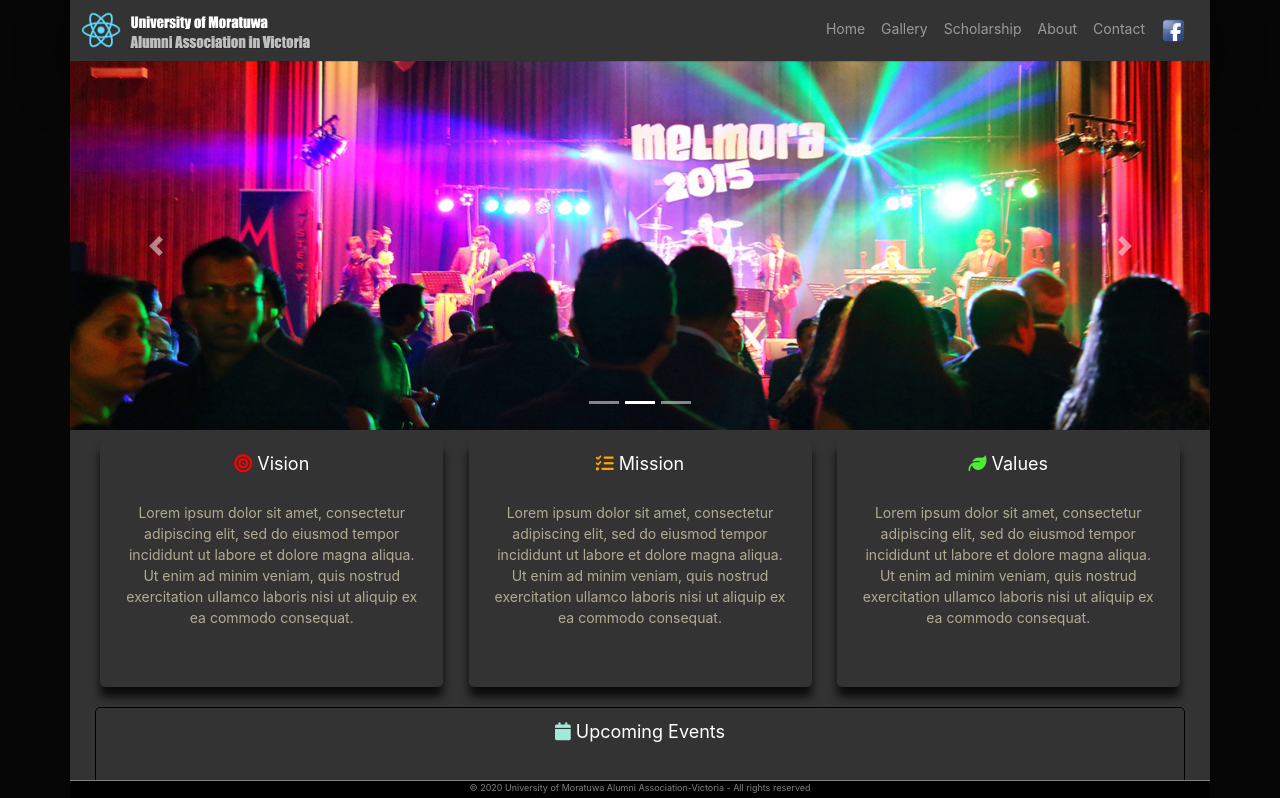
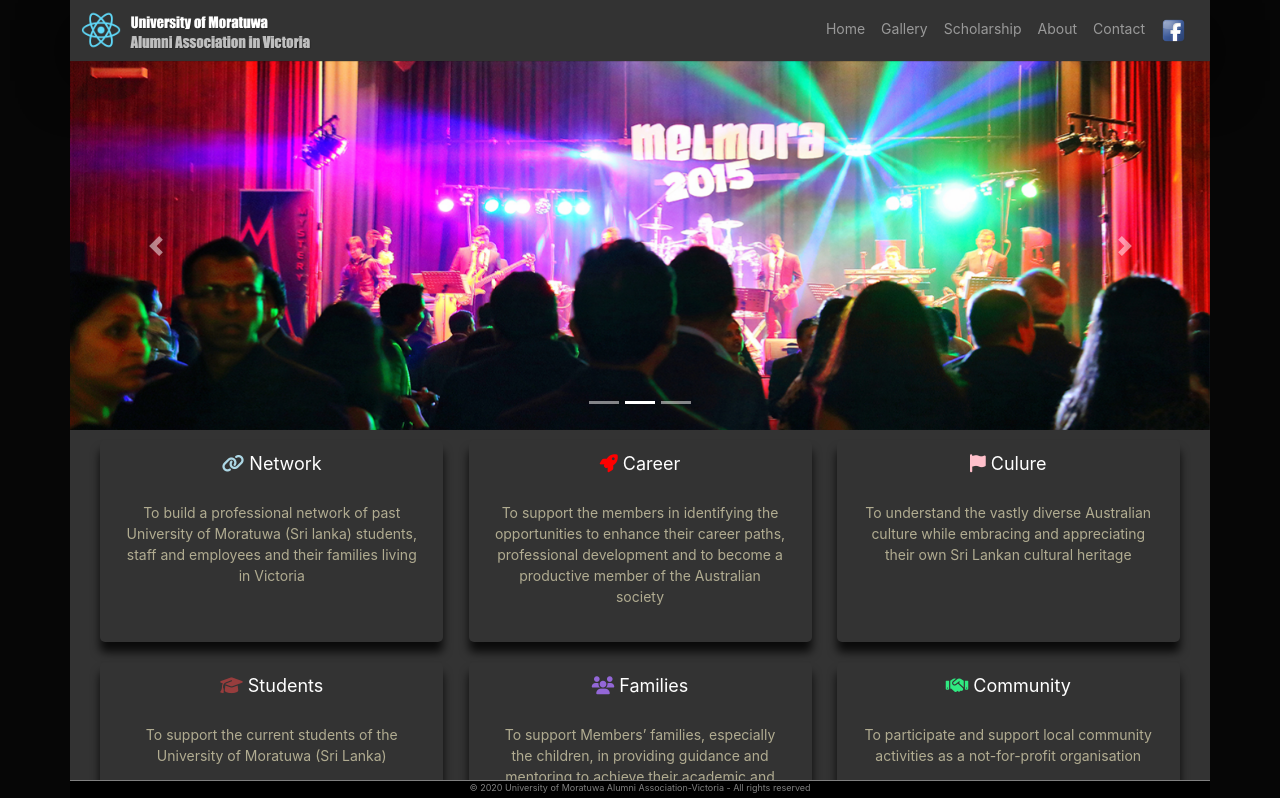
Before and after one commit to kaushalye/melmora, a React (Create React App) app: page /home in a window 1280 px wide. Shown: the top 798 px of the page. Built offline with nearby package versions, Linux system fonts and the light colour scheme.

Commit message:
contact page

```diff
--- a/public/index.html
+++ b/public/index.html
@@ -14,7 +14,9 @@
     <link rel="stylesheet" href="%PUBLIC_URL%/css/bootstrap.min.css" />
     <link rel="stylesheet" href="%PUBLIC_URL%/css/image-gallery.css"/>
     <title>UMAAV</title>
-    <script src="https://kit.fontawesome.com/a076d05399.js"></script>
+    <script src="https://kit.fontawesome.com/03c284349e.js" crossorigin="anonymous"></script>
+    <!-- <script src="https://kit.fontawesome.com/a076d05399.js"></script> -->
+
   </head>
   <body>
     <noscript>You need to enable JavaScript to run this app.</noscript>
--- a/src/App.css
+++ b/src/App.css
@@ -93,7 +93,7 @@
 
 .card .card_title {
   text-align: center;
-  font-family: sans-serif;
+  /* font-family: sans-serif; */
   font-size: 20px;
   margin-top: -80px;
   height: 40px;
@@ -180,7 +180,7 @@
   align-items: center;
   color: #E4E5E6;
   display: flex;
-  font-family: 'Impact', sans-serif;
+  /* font-family: 'Impact', sans-serif; */
   text-shadow: 2px 2px black;
 }
 .navbar.bg-dark {
@@ -227,7 +227,7 @@
 
 .tileBody {
   padding: 25px 15px;
-  min-height: 200px;
+  min-height: 100px;
 }
 
 .tileContainer{
@@ -286,3 +286,9 @@
 .fas{
   color: var(--icon-color);
 }
+.fab {
+  color: var(--icon-color);
+}
+.contactList{
+  text-align: left;
+}
--- a/src/App.js
+++ b/src/App.js
@@ -4,6 +4,7 @@
 import Gallery from './components/gallery'
 import Schol from './components/schol'
 import About from './components/about'
+import Contact from './components/contact'
 import SubHeader from './components/subheader'
 import {
   BrowserRouter as Router,
@@ -72,7 +73,7 @@
             </Route>
             <Route path="/contact">
               <SubHeader subtitle='Contact'/>
-              <Container></Container>
+              <Contact/>
             </Route>
             <Redirect from="/" to="/home" />
           </Switch>
--- a/src/components/about.js
+++ b/src/components/about.js
@@ -11,7 +11,7 @@
     Secretary : Desmond Fernando
     Assistant Secretary : Pradeep Mahawatta
     Treasurer : Lokubanda Dassanayake
-    Assistant Treasurer : Dr. Chanaka Rupasinghe
+    Assistant Treasurer: Dr. Chanaka Rupasinghe
     Public Officer : Ajith Liyanage
     Editor: Dr. Malinda Kapuruge
     Committee Member: Indrajeewa Piyasena
--- /dev/null
+++ b/src/components/contact.js
@@ -0,0 +1,39 @@
+import React, { Component } from 'react';
+import {Container, Row, Col, Button} from 'react-bootstrap';
+import ItemList from './itemList';
+
+class Contact extends Component {
+  render() {
+    return (
+      <Container className="nopadding">
+        <Container className="tileContainer" >
+          <Container className="tileWide">
+            <p>Please get in touch with the Alumni team if you have any questions or feedback, we'd love to hear from you.</p>
+            <Row>
+              <Col className='itemListNamePosition col-3'><i class="fas fa-envelope"/>:</Col >
+              <Col className='itemListName'><a href="mailto:info@umaav.org.au">info@umaav.org.au</a></Col>
+            </Row>
+            <Row>
+              <Col className='itemListNamePosition col-3'><i class="fab fa-facebook-square"/>:</Col >
+              <Col className='itemListName'><a href="https://www.facebook.com/groups/melmora" target="self">melmora</a></Col>
+            </Row>
+            <Row>
+              <Col className='itemListNamePosition col-3'><i class="fas fa-phone"/>:</Col >
+              <Col className='itemListName'><a href="tel:+61-430-239-663 ">+61 430 239 663 </a></Col>
+            </Row>
+            <Row>
+              <Col className='itemListNamePosition col-3'><i class="fab fa-yahoo"/>:</Col >
+              <Col className='itemListName'><a href="http://groups.yahoo.com/neo/groups/melmora/info" target="self">melmora</a></Col>
+            </Row>
+            <Row>
+              <Col className='itemListNamePosition col-3'><i class="fas fa-map-marker"/>:</Col >
+              <Col className='itemListName'><a href="https://goo.gl/maps/paBEoT9u57chr99B6" target="self">40 Browns Road, Noble Park North, VIC 3174</a></Col>
+            </Row>
+          </Container>
+        </Container>
+      </Container>
+    );
+  }
+}
+
+export default Contact;
--- a/src/components/home.js
+++ b/src/components/home.js
@@ -1,6 +1,14 @@
 import React, { Component } from 'react';
-import {Carousel, Container, Image, Col, Card} from 'react-bootstrap';
-import ImageTile from './imageTile';
+import {Carousel, Container} from 'react-bootstrap';
+
+const stmnts = [
+  {i:'fas fa-link', color:'lightblue', title: 'Network', txt:'To build a professional network of past University of Moratuwa (Sri lanka) students, staff and employees and their families living in Victoria'},
+  {i:'fas fa-rocket', color:'red', title: 'Career', txt:'To support the members in identifying the opportunities to enhance their career paths, professional development and to become a productive member of the Australian society'},
+  {i:'fas fa-flag', color:'pink', title: 'Culure', txt:'To understand the vastly diverse Australian culture while embracing and appreciating their own Sri Lankan cultural heritage'},
+  {i:'fas fa-graduation-cap', color:'#973d3d', title: 'Students', txt:'To support the current students of the University of Moratuwa (Sri Lanka)'},
+  {i:'fas fa-users', color:'#9367d7', title: 'Families', txt:'To support Members’ families, especially the children, in providing guidance and mentoring to achieve their academic and future career goals'},
+  {i:'fas fa-handshake', color:'#30e981', title: 'Community', txt:'To participate and support local community activities as a not-for-profit organisation'}
+];
 
 class Home extends Component {
 
@@ -61,22 +69,19 @@
         </Container>
 
         <Container className="tileContainer" >
-          <Container className="tile draw-border">
-            <Container className="tileHeader"><i className="fas fa-bullseye "  style= {{color: 'red'}}></i> Vision </Container>
-            <Container className="tileBody"> Lorem ipsum dolor sit amet, consectetur adipiscing elit, sed do eiusmod tempor incididunt ut labore et dolore magna aliqua. Ut enim ad minim veniam, quis nostrud exercitation ullamco laboris nisi ut aliquip ex ea commodo consequat.  </Container>
-          </Container>
-          <Container className="tile draw-border">
-               <Container className="tileHeader"><i class="fas fa-tasks" style= {{color: 'orange'}}></i>  Mission </Container>
-              <Container className="tileBody"> Lorem ipsum dolor sit amet, consectetur adipiscing elit, sed do eiusmod tempor incididunt ut labore et dolore magna aliqua. Ut enim ad minim veniam, quis nostrud exercitation ullamco laboris nisi ut aliquip ex ea commodo consequat.  </Container>
-          </Container>
-          <Container className="tile draw-border">
-              <Container className="tileHeader"><i class="fas fa-leaf" style= {{color: '#50eb38'}}></i>  Values </Container>
-              <Container className="tileBody"> Lorem ipsum dolor sit amet, consectetur adipiscing elit, sed do eiusmod tempor incididunt ut labore et dolore magna aliqua. Ut enim ad minim veniam, quis nostrud exercitation ullamco laboris nisi ut aliquip ex ea commodo consequat.  </Container>
-          </Container>
+          {stmnts.map(stmnt => {
+            return (
+              <Container className="tile draw-border">
+                <Container className="tileHeader"><i className={stmnt.i} style= {{color: stmnt.color}}></i> {stmnt.title} </Container>
+            <Container className="tileBody"> {stmnt.txt}</Container>
+              </Container>
+            );
+          })
+          }
         </Container>
         <Container className="tileContainer" >
           <Container className="tileWide">
-            <Container className="tileHeader"><i class="fas fa-calendar" style= {{color: '#a0ead9'}}></i>  Upcoming Events </Container>
+            <Container className="tileHeader"><i class="fas fa-calendar"></i>  Upcoming Events </Container>
             <Container className="tileBody">
               {/* <ImageTile imageUrl='/news/1.jpg' title='Dinner Dance - 2021'/>
               <ImageTile imageUrl='/news/2.jpg' title='Blood Donation - 2020'/>
--- a/src/components/itemList.js
+++ b/src/components/itemList.js
@@ -3,8 +3,6 @@
 
 
 class ItemList extends Component {
-
-
   render() {
     return (
       <Container className="itemList">
--- a/src/components/schol.js
+++ b/src/components/schol.js
@@ -1,9 +1,13 @@
 import React, { Component } from 'react';
 import {Tabs, Image, Container} from 'react-bootstrap';
 
-
+const faqs = [
+  {
+    q: '',
+    a: ''
+  },
+];
 class Schol extends Component {
-
 
   render() {
     const text = `Lorem ipsum dolor sit amet, consectetur adipiscing elit, sed do eiusmod tempor incididunt ut labore et dolore magna aliqua. Urna et pharetra pharetra massa massa ultricies mi quis. Etiam dignissim diam quis enim lobortis scelerisque fermentum. Sit amet massa vitae tortor condimentum lacinia quis vel. Morbi enim nunc faucibus a. Tristique nulla aliquet enim tortor. Amet consectetur adipiscing elit ut aliquam purus sit amet luctus. Purus in mollis nunc sed id semper risus in. In nibh mauris cursus mattis molestie a iaculis at. Neque vitae tempus quam pellentesque nec nam. Leo duis ut diam quam nulla. Nunc faucibus a pellentesque sit amet. Convallis a cras semper auctor neque vitae tempus quam. Facilisi etiam dignissim diam quis enim lobortis scelerisque fermentum dui. Condimentum id venenatis a condimentum vitae sapien. Ullamcorper a lacus vestibulum sed arcu non. Egestas pretium aenean pharetra magna ac placerat vestibulum lectus mauris.
```
